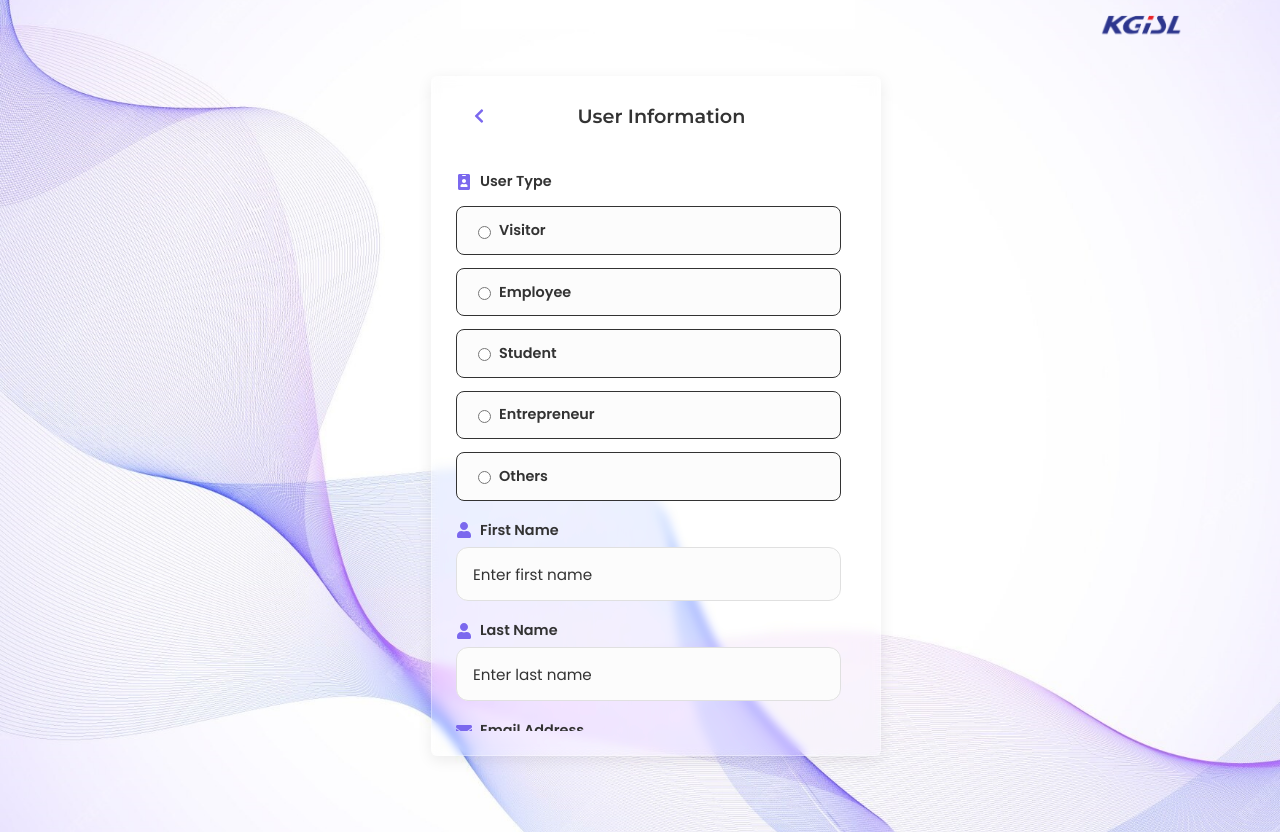
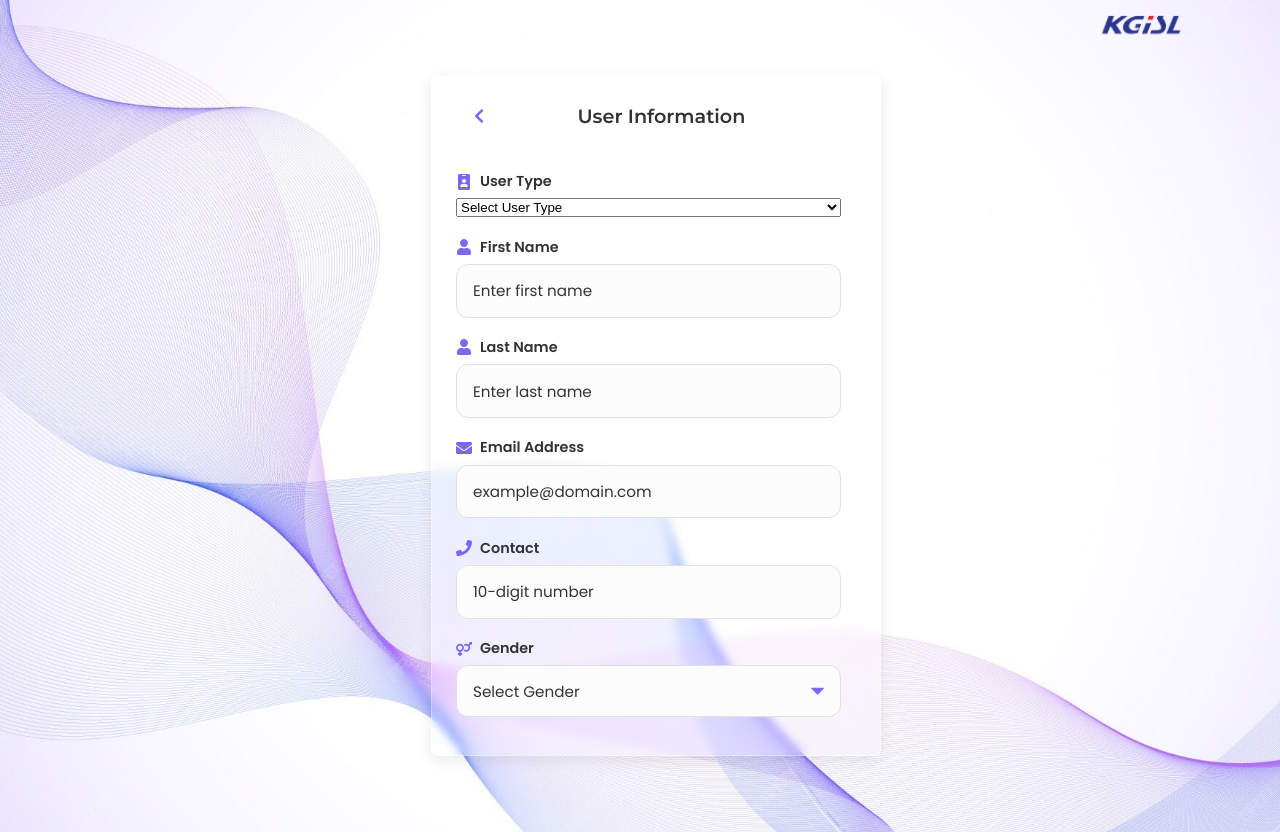
Before and after one commit to K1rthik/campus-survey-form-v1-fe, a React (Vite) app: page /employeeForm in a window 1280 px wide. Shown: the top 832 px of the page. Built offline with nearby package versions, Linux system fonts and the light colour scheme.

Commit message:
Update EmployeeForm.jsx

```diff
--- a/src/components/EmployeeForm.jsx
+++ b/src/components/EmployeeForm.jsx
@@ -223,63 +223,24 @@ function EmployeeForm() {
         <div className="emp-form-scroll-container">
           <form onSubmit={handleSubmit} className="emp-form-grid" noValidate ref={formRef}>
             {/* Employee Status moved to the top */}
-            <div className="emp-form-group">
+           <div className="emp-form-group">
               <label className="emp-form-label">
                 <FaIdBadge className="emp-form-icon" />
                 User Type
               </label>
-              <div className="emp-form-radio-group">
-                <label className="emp-form-radio-label">
-                  <input
-                    type="radio"
-                    name="employeeStatus"
-                    value="Visitors"
-                    checked={formData.employeeStatus === 'Visitors'}
-                    onChange={handleChange}
-                  />
-                  Visitor
-                </label>
-                <label className="emp-form-radio-label">
-                  <input
-                    type="radio"
-                    name="employeeStatus"
-                    value="Employee"
-                    checked={formData.employeeStatus === 'Employee'}
-                    onChange={handleChange}
-                  />
-                  Employee
-                </label>
-                <label className="emp-form-radio-label">
-                  <input
-                    type="radio"
-                    name="employeeStatus"
-                    value="Student"
-                    checked={formData.employeeStatus === 'Student'}
-                    onChange={handleChange}
-                  />
-                  Student
-                </label>
-                <label className="emp-form-radio-label">
-                  <input
-                    type="radio"
-                    name="employeeStatus"
-                    value="Entrepreneur"
-                    checked={formData.employeeStatus === 'Entrepreneur'}
-                    onChange={handleChange}
-                  />
-                  Entrepreneur
-                </label>
-                <label className="emp-form-radio-label">
-                  <input
-                    type="radio"
-                    name="employeeStatus"
-                    value="Others"
-                    checked={formData.employeeStatus === 'Others'}
-                    onChange={handleChange}
-                  />
-                  Others
-                </label>
-              </div>
+              <select
+                name="employeeStatus"
+                value={formData.employeeStatus}
+                onChange={handleChange}
+                className="emp-form-dropdown"
+              >
+                <option value="" disabled>Select User Type</option>
+                <option value="Visitors">Visitor</option>
+                <option value="Employee">Employee</option>
+                <option value="Student">Student</option>
+                <option value="Entrepreneur">Entrepreneur</option>
+                <option value="Others">Others</option>
+              </select>
               {errors.employeeStatus && <p className="emp-form-error">{errors.employeeStatus}</p>}
             </div>
 
```
